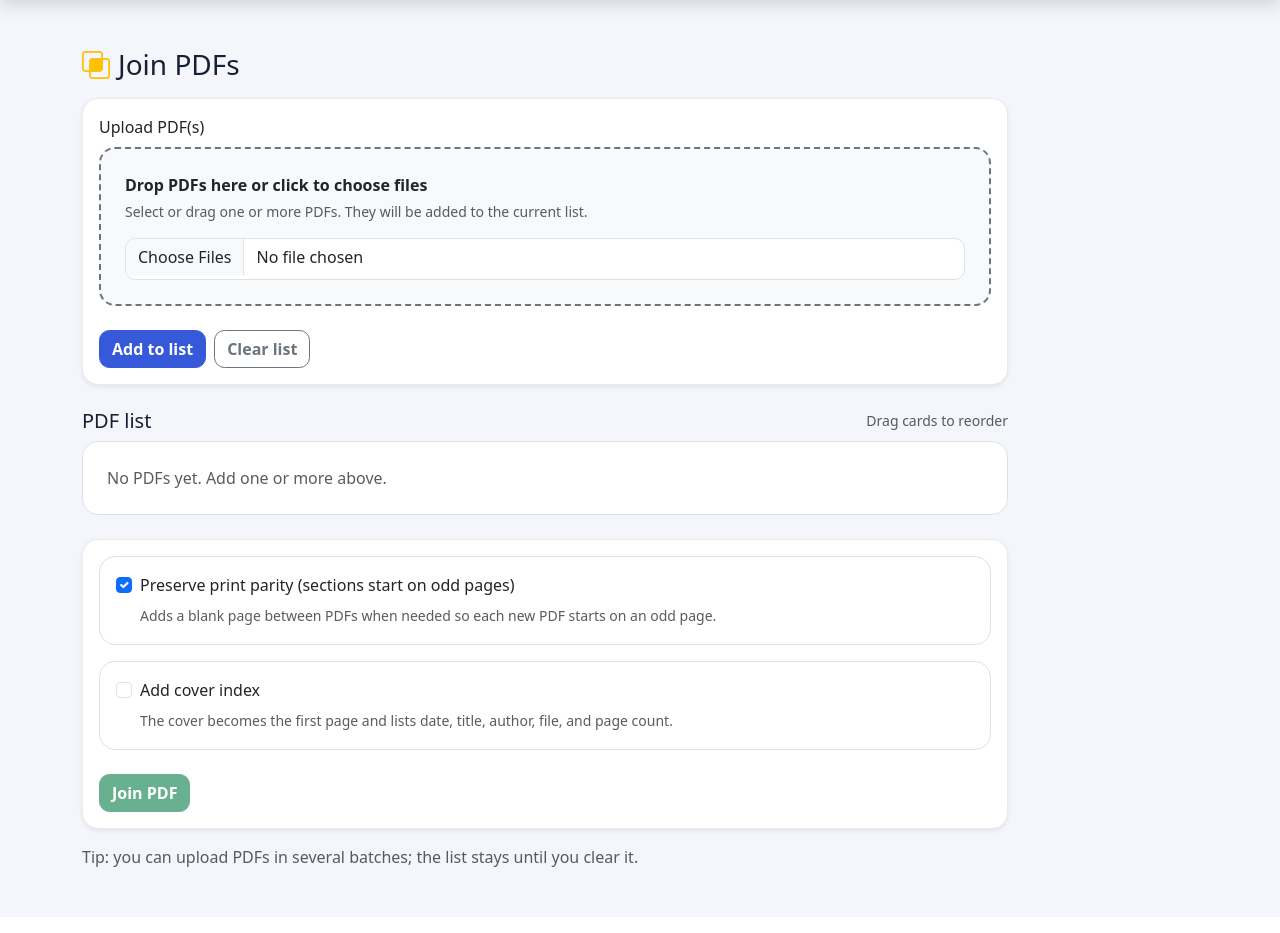
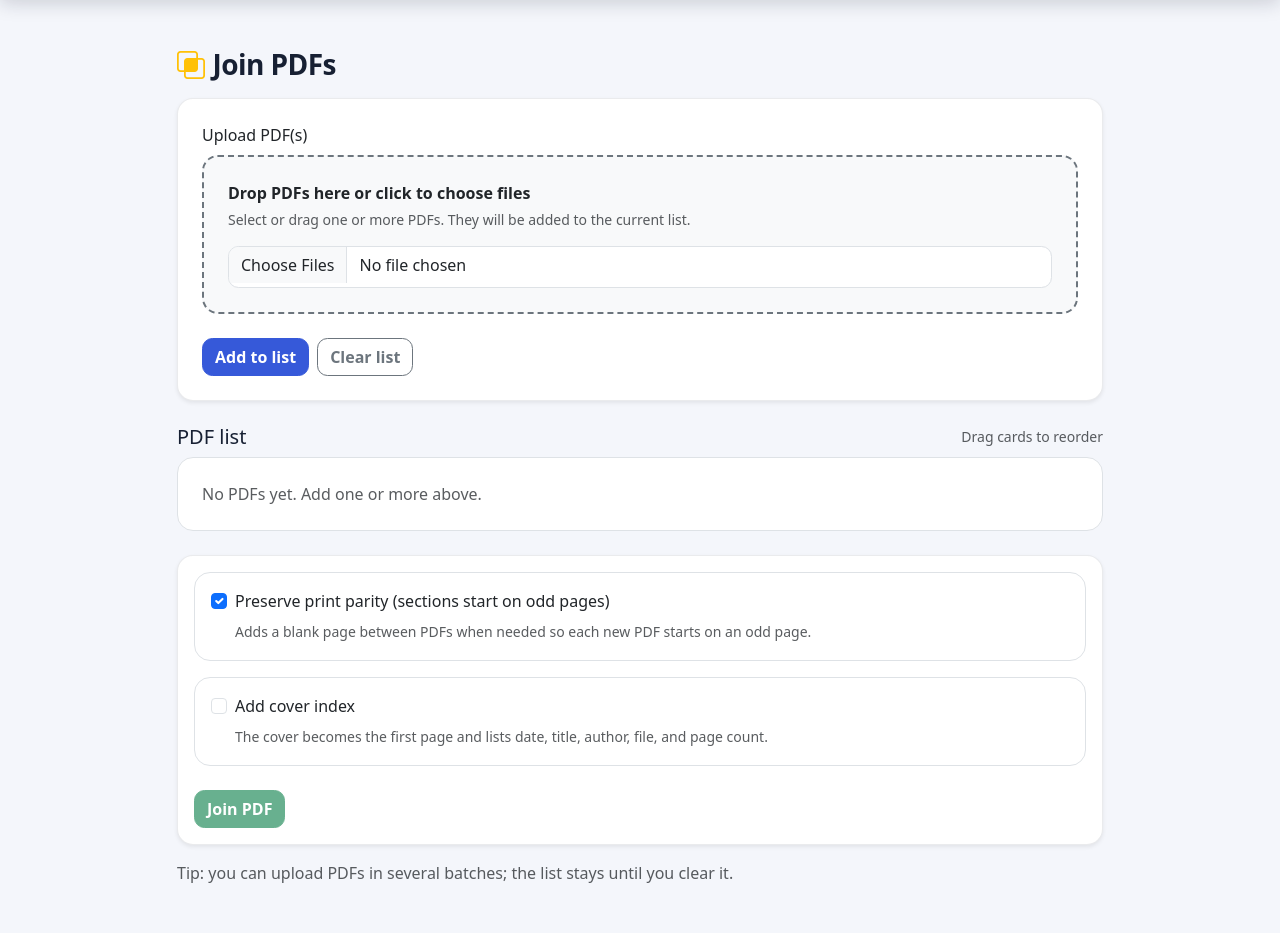
Before and after one commit to HugoJBello/self_hosted_django_booklet_generator, a Django app: page /pdf_manager/join/ in a window 1280 px wide. Shown: the part 58-991 px from the top of the page. Before the commit the page ends 925 px from the top, so only its background shows below. Run offline with Django 5.2, Linux system fonts and the light colour scheme; the visitor is signed in with stand-in values (Sample User, id 1); data that the repository does not hold is empty.

Commit message:
Unify tool page layout and spacing

```diff
--- a/activity/templates/activity/recent.html
+++ b/activity/templates/activity/recent.html
@@ -1,4 +1,4 @@
-<section class="card shadow-sm mb-4 border-0" aria-labelledby="recent-activity-title">
+<section class="tool-page card shadow-sm mb-4 border-0 mx-auto" aria-labelledby="recent-activity-title">
   <div class="card-body py-3 px-4">
     <div class="d-flex flex-wrap align-items-center justify-content-between gap-2 mb-2">
       <h2 class="h6 fw-bold mb-0" id="recent-activity-title"><i class="bi bi-clock-history text-primary me-2"></i>Recent activity</h2>
--- a/booklets/templates/base.html
+++ b/booklets/templates/base.html
@@ -23,10 +23,15 @@
     .btn-primary { background:var(--brand); border-color:var(--brand); }
     .form-control,.form-select { border-radius:.65rem; min-height:2.65rem; }
     .tool-icon { display:inline-grid; place-items:center; width:2.7rem; height:2.7rem; border-radius:.8rem; font-size:1.3rem; }
+    .tool-page { max-width:1140px; }
+    .tool-page > h1 { font-weight:700; letter-spacing:-.02em; }
+    .tool-page > .card > .card-body { padding:1.5rem; }
+    .tool-page > .card { margin-bottom:1.5rem; }
     .btn-loading { pointer-events:none; }
     .btn-loading .btn-loading-spinner { display:inline-block; }
     .btn-loading-spinner { display:none; width:1rem; height:1rem; vertical-align:-.125em; }
     @media(max-width:991.98px) { .navbar-collapse{padding-top:1rem}.navbar-nav{gap:.2rem} }
+    @media(max-width:575.98px) { .tool-page > .card > .card-body{padding:1.1rem} }
   </style>
   {% block extra_head %}{% endblock %}
 </head>
--- a/booklets/templates/booklets/booklets_form.html
+++ b/booklets/templates/booklets/booklets_form.html
@@ -79,8 +79,8 @@
     }
   </style>
 
-  <div class="row">
-    <div class="col-xl-10">
+  <div class="row justify-content-center">
+    <div class="tool-page col-12 col-xl-10">
       <h1 class="h3 mb-3"><i class="bi bi-book-half text-primary me-2" aria-hidden="true"></i>Generate booklets</h1>
 
       <div class="card shadow-sm mb-4">
--- a/calendarpdf/templates/calendarpdf/form.html
+++ b/calendarpdf/templates/calendarpdf/form.html
@@ -2,7 +2,7 @@
 {% block title %}Class calendar · PDF Manager{% endblock %}
 {% block content %}
 <div class="row justify-content-center">
-  <div class="col-xl-9">
+  <div class="tool-page col-12 col-xl-10">
     <h1 class="h3 mb-2"><i class="bi bi-calendar3 text-primary me-2" aria-hidden="true"></i>Class calendar</h1>
     <p class="text-muted mb-4">Turn one or more compact timetables into monthly calendars, followed by a combined weekly timetable and hour totals.</p>
     <div class="card shadow-sm">
--- a/diary/templates/diary/diary_form.html
+++ b/diary/templates/diary/diary_form.html
@@ -48,8 +48,8 @@
     }
   </style>
 
-  <div class="row">
-    <div class="col-xl-10">
+  <div class="row justify-content-center">
+    <div class="tool-page col-12 col-xl-10">
       <h1 class="h3 mb-3"><i class="bi bi-journal-text text-danger me-2" aria-hidden="true"></i>Generate diary</h1>
 
       <div class="card shadow-sm">
--- a/joinpdf/templates/joinpdf/join_form.html
+++ b/joinpdf/templates/joinpdf/join_form.html
@@ -36,8 +36,8 @@
     }
   </style>
 
-  <div class="row">
-    <div class="col-xl-10">
+  <div class="row justify-content-center">
+    <div class="tool-page col-12 col-xl-10">
       <h1 class="h3 mb-3"><i class="bi bi-intersect text-warning me-2" aria-hidden="true"></i>Join PDFs</h1>
 
       <div class="card shadow-sm mb-4">
--- a/ocrpdf/templates/ocrpdf/ocr_form.html
+++ b/ocrpdf/templates/ocrpdf/ocr_form.html
@@ -4,8 +4,8 @@
 {% block title %}OCR · PDF Manager{% endblock %}
 
 {% block content %}
-  <div class="row">
-    <div class="col-lg-10 col-xl-9">
+  <div class="row justify-content-center">
+    <div class="tool-page col-12 col-xl-10">
       <h1 class="h3 mb-3"><i class="bi bi-textarea-t text-success me-2" aria-hidden="true"></i>Generate OCR PDF</h1>
 
       <div class="card shadow-sm mb-4">
--- a/splitpdf/templates/splitpdf/split_form.html
+++ b/splitpdf/templates/splitpdf/split_form.html
@@ -280,8 +280,8 @@
     }
   </style>
 
-  <div class="row">
-    <div class="col-xl-11">
+  <div class="row justify-content-center">
+    <div class="tool-page col-12 col-xl-10">
       <h1 class="h3 mb-3"><i class="bi bi-scissors text-info me-2" aria-hidden="true"></i>Split PDF by sections</h1>
 
       <div class="card shadow-sm mb-4">
```
